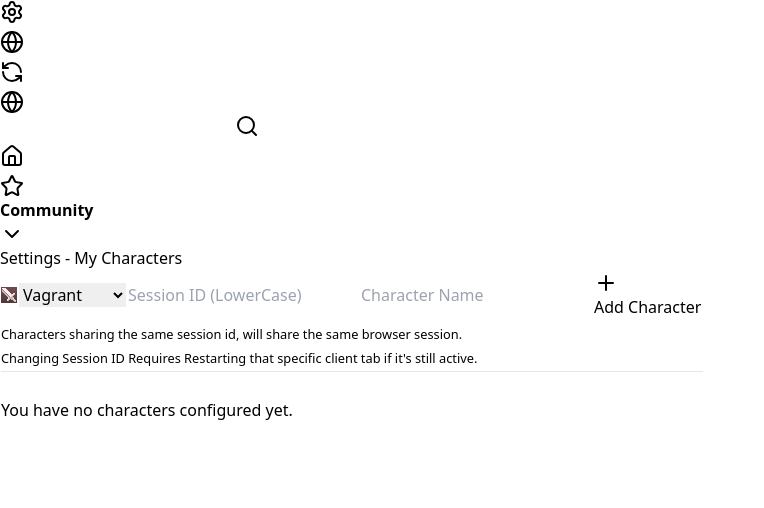
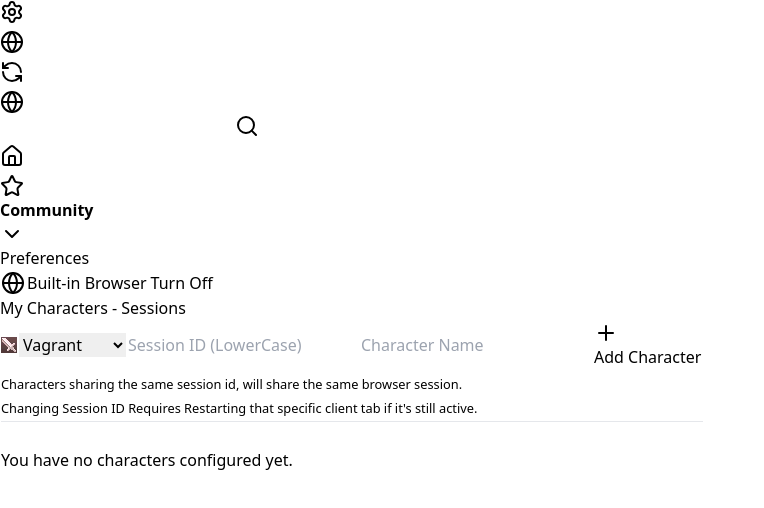
Before and after one commit to thatmounaim/multineuz, a Svelte app: page / in a window 1280 px wide. Shown: the top 508 px of the page, without its empty margins (0-764 px from the left). Built offline with nearby package versions, Linux system fonts and the light colour scheme.

Commit message:
preferences added

```diff
--- a/src/renderer/src/App.svelte
+++ b/src/renderer/src/App.svelte
@@ -5,14 +5,17 @@
   import SettingsComponent from './components/SettingsComponent.svelte'
   import type { Character } from './characterutils'
   import NeuzClientComponent from './components/NeuzClientComponent.svelte'
+  import { type Preferences, defaultPreferences } from './globals'
 
   let activeClientTab: string = ''
   let lastActiveClientTab: string = ''
   let activeOverlay: string = ''
   let chars: Character[] = []
   let clients: Record<string, NeuzClientComponent> = {}
+  let preferences: Preferences = defaultPreferences
 
   onMount(() => {
+    loadPreferences()
     loadCharacters()
     activeClientTab = chars[0].id || ''
     window.electron.ipcRenderer.on('doTabbing', function () {
@@ -23,6 +26,12 @@
       activeOverlay = ''
     })
   })
+
+  function loadPreferences() {
+    const lsPref = localStorage.getItem('preferences')
+    if (lsPref) preferences = JSON.parse(lsPref)
+    else localStorage.setItem('preferences', JSON.stringify(preferences))
+  }
 
   function loadCharacters() {
     chars = JSON.parse(localStorage.getItem('characterStore') || '[]')
@@ -41,6 +50,7 @@
       >
     </div>
 
+    {#if preferences.browser.enabled}
       <div class="items-center flex">
         <button
           class="p-3.5 hover:bg-black/20 duration-200 border-r border-r-white/10"
@@ -50,6 +60,7 @@
           }}><Globe /></button
         >
       </div>
+    {/if}
 
     <div class="flex items-center flex-1 p-2 gap-3">
       {#each chars as char}
@@ -92,17 +103,23 @@
         ></NeuzClientComponent>
       </div>
     {/each}
+    {#if preferences.browser.enabled}
       <div
         class="abosulte left-0 top-0 z-50 bg-black/80 w-full h-full flex flex-col p-4"
         class:hidden={activeOverlay != 'browser'}
       >
         <BrowserComponent />
       </div>
+    {/if}
     <div
       class="abosulte left-0 top-0 z-50 bg-black/80 w-full h-full flex flex-col p-4"
       class:hidden={activeOverlay != 'settings'}
     >
-      <SettingsComponent on:saved={loadCharacters} />
+      <SettingsComponent
+        {preferences}
+        on:saved_characters={loadCharacters}
+        on:saved_preferences={loadPreferences}
+      />
     </div>
   </div>
 </div>
--- a/src/renderer/src/components/SettingsComponent.svelte
+++ b/src/renderer/src/components/SettingsComponent.svelte
@@ -1,9 +1,21 @@
 <script lang="ts">
-  import { ChevronDown, ChevronUp, Edit, Minus, Plus, Save, Trash } from 'lucide-svelte'
+  import {
+    ChevronDown,
+    ChevronUp,
+    Edit,
+    Globe,
+    Minus,
+    Plus,
+    Save,
+    Trash,
+    Undo
+  } from 'lucide-svelte'
   import { createEventDispatcher, onMount } from 'svelte'
   import { type Character, Jobs, getJobName } from '../characterutils'
+  import type { Preferences } from '../globals'
 
   const dispatch = createEventDispatcher()
+  export let preferences: Preferences
   let chars: Character[] = []
   let newCharacter: Character = {
     id: '',
@@ -13,40 +25,77 @@
 
   let editingCharacter: Character | undefined
   let editingIndex: number = -1
-  let edited: boolean
+  let editedCharacters: boolean
   onMount(() => {
     loadCharacters()
   })
 
   function loadCharacters() {
+    editedCharacters = false
+    editingIndex = -1
     chars = JSON.parse(localStorage.getItem('characterStore') || '[]')
   }
 
   function saveCharacters() {
     localStorage.setItem('characterStore', JSON.stringify(chars))
-    edited = false
-    dispatch('saved')
+    editedCharacters = false
+    editingIndex = -1
+    dispatch('saved_characters')
   }
 
   function addNewCharacter() {
     if (newCharacter.label == '' || newCharacter.id == '') return
     chars.push(JSON.parse(JSON.stringify(newCharacter))) // Cuz JS is JS
     chars = chars // Cuz Svelte is Svelte
-    edited = true
+    editedCharacters = true
     newCharacter = {
       id: '',
       label: '',
       job: 'vagrant'
     }
   }
+
+  function savePreferences() {
+    localStorage.setItem('preferences', JSON.stringify(preferences))
+    dispatch('saved_preferences')
+  }
 </script>
 
 <div class="flex flex-col flex-1 rounded-md overflow-hidden bg-white">
   <div class="px-4 flex flex-col">
     <div class="flex items-center gap-2 w-full font-semibold text-xl my-4">
-      <span> Settings - My Characters </span>
+      <span>Preferences </span>
       <div class="h-8 w-0" />
-      {#if edited}
+    </div>
+    <div class="w-full border-b"></div>
+    <div class="px-2 py-4">
+      <table>
+        <tr class="bg-black/10">
+          <td class="p-2 pl-4">
+            <Globe class="w-4 h-4" />
+          </td>
+          <td class="px-4"> Built-in Browser </td>
+          <td class="px-8"></td>
+          <td>
+            <button
+              on:click={() => {
+                preferences.browser.enabled = !preferences.browser.enabled
+                savePreferences()
+              }}
+              class="p-2 px-4 flex text-xs gap-2 text-white {preferences.browser.enabled
+                ? 'bg-neutral-700'
+                : 'bg-neutral-400'} hover:bg-neutral-800 duration-200"
+            >
+              {`${preferences.browser.enabled ? 'Turn Off' : 'Turn On'}`}</button
+            ></td
+          >
+        </tr>
+      </table>
+    </div>
+    <div class="flex items-center gap-2 w-full font-semibold text-xl my-4">
+      <span>My Characters - Sessions </span>
+      <div class="h-8 w-0" />
+      {#if editedCharacters}
         <button
           on:click={() => {
             saveCharacters()
@@ -54,6 +103,14 @@
           class="p-2 flex text-xs gap-2 text-white bg-neutral-700 hover:bg-neutral-800 duration-200"
         >
           <Save class="w-4 h-4" /> Save Modification
+        </button>
+        <button
+          on:click={() => {
+            loadCharacters()
+          }}
+          class="p-2 flex text-xs gap-2 text-white bg-neutral-700 hover:bg-neutral-800 duration-200"
+        >
+          <Undo class="w-4 h-4" /> Cancel
         </button>
       {/if}
     </div>
@@ -63,7 +120,7 @@
       <table>
         <tr>
           <td>
-            <img class="w-7" src="jobs/{newCharacter.job}.png?asset" alt="{newCharacter.job}" />
+            <img class="w-7" src="jobs/{newCharacter.job}.png?asset" alt={newCharacter.job} />
           </td>
           <td>
             <select class="p-1.5 bg-black/10" bind:value={newCharacter.job}>
@@ -122,7 +179,11 @@
             <tr>
               {#if editingIndex == index && editingCharacter}
                 <td>
-                  <img class="w-7" src="jobs/{editingCharacter.job}.png?asset" alt={editingCharacter.job}/>
+                  <img
+                    class="w-7"
+                    src="jobs/{editingCharacter.job}.png?asset"
+                    alt={editingCharacter.job}
+                  />
                 </td>
                 <td>
                   <select class="p-1.5 bg-black/10" bind:value={editingCharacter.job}>
@@ -149,7 +210,7 @@
                 </td>
               {:else}
                 <td>
-                  <img class="w-7" src="jobs/{char.job}.png?asset" alt={char.job}/>
+                  <img class="w-7" src="jobs/{char.job}.png?asset" alt={char.job} />
                 </td>
                 <td class="px-2 bg-black/10 border-l border-l-black/5">
                   {getJobName(char.job)}
@@ -172,7 +233,7 @@
                         chars[index] = replacementChar
                         chars[index + 1] = currentChar
                         chars = chars
-                        edited = true
+                        editedCharacters = true
                         editingIndex = -1
                       }}
                       disabled={index == chars.length - 1}
@@ -186,7 +247,7 @@
                         chars[index] = replacementChar
                         chars[index - 1] = currentChar
                         chars = chars
-                        edited = true
+                        editedCharacters = true
                         editingIndex = -1
                       }}
                       disabled={index == 0}
@@ -202,7 +263,7 @@
                           chars[index] = JSON.parse(JSON.stringify(editingCharacter))
                           chars = chars // Svelte is Svelte
                           editingIndex = -1
-                          edited = true
+                          editedCharacters = true
                         }}
                         class="px-2 py-1 bg-black/10 hover:bg-black/20 disabled:opacity-10"
                         ><Save class="w-4" /></button
@@ -222,7 +283,7 @@
                         if (editingIndex == index) editingIndex = -1
                         chars.splice(index, 1)
                         chars = chars // Svelte is Svelte
-                        edited = true
+                        editedCharacters = true
                       }}
                       class="px-2 py-1 bg-black/10 hover:bg-black/20 disabled:opacity-10"
                       ><Trash class="w-4" /></button
--- /dev/null
+++ b/src/renderer/src/globals.ts
@@ -0,0 +1,23 @@
+type Preferences = {
+  browser: {
+    enabled: boolean
+  }
+  /*
+  tabs: {
+    showAll: boolean
+    removeOnStop: boolean
+  }*/
+}
+
+const defaultPreferences: Preferences = {
+  browser: {
+    enabled: true
+  }
+  /*tabs: {
+    showAll: false,
+    removeOnStop: false
+  }*/
+}
+
+export { defaultPreferences }
+export type { Preferences }
```
Also changed, not shown: src/renderer/src/characterutils.ts (+13 -13 lines). Lines whose indentation alone changed are shown as unchanged.
